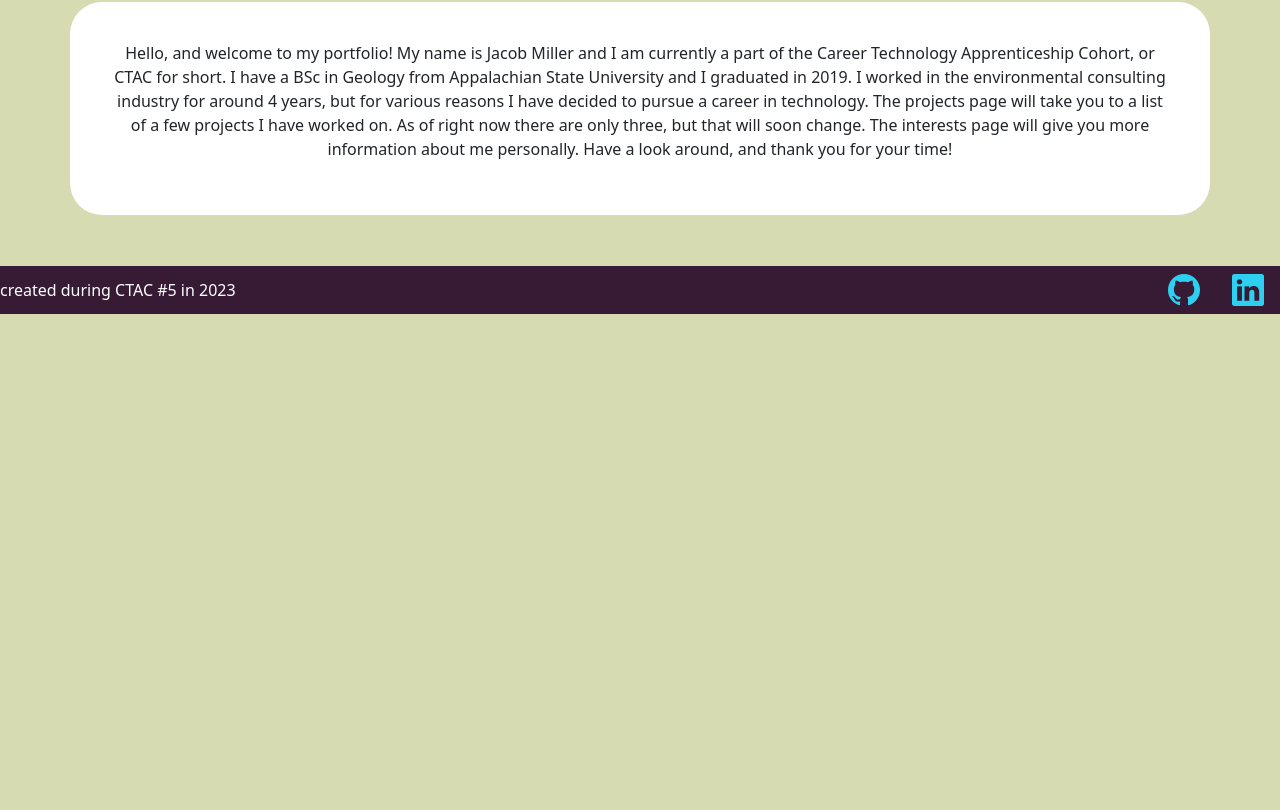
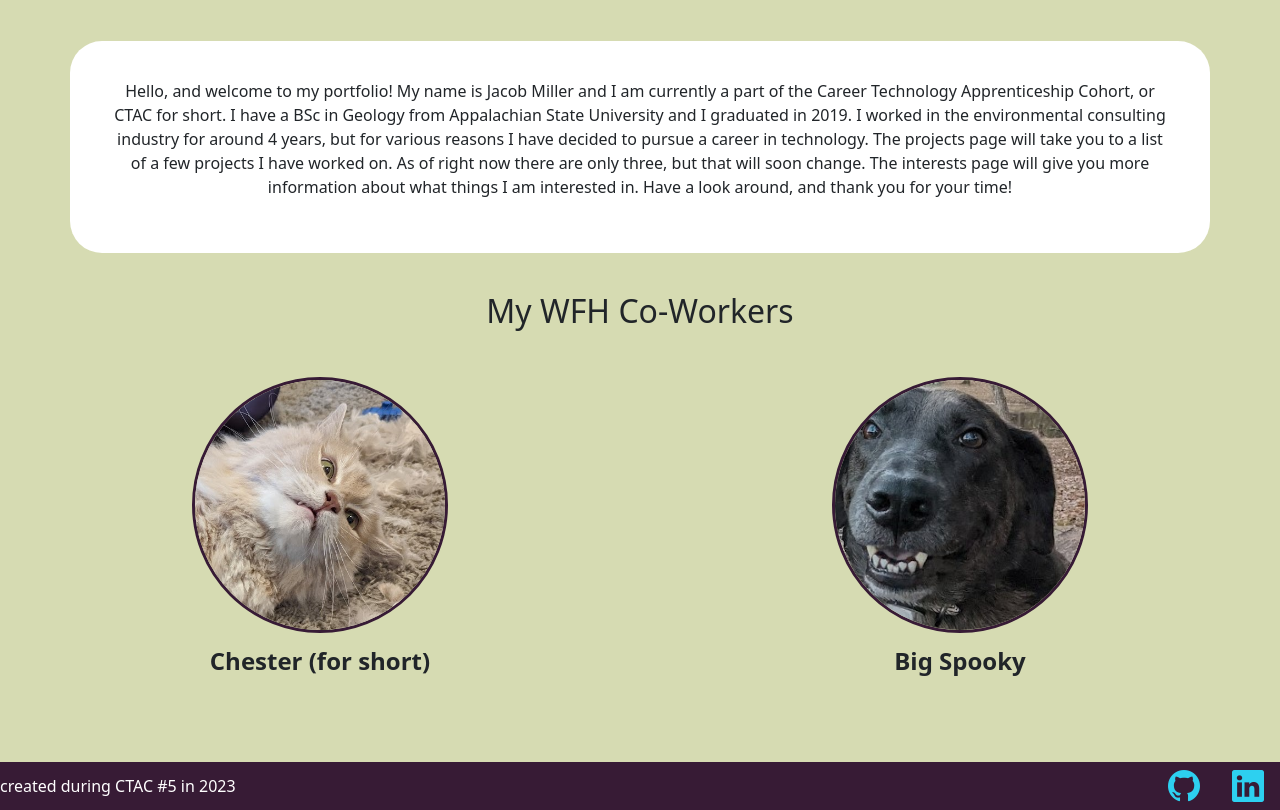
Before and after one commit to JMiller1181/personal-portfolio, a plain HTML site: page index.html in a window 1280 px wide. Shown: the part 497-1307 px from the top of the page. Before the commit the page ends 811 px from the top, so only its background shows below. Drawn offline with nearby package versions, Linux system fonts and the light colour scheme.

Commit message:
finalize style and added animals, fixed footer

```diff
--- a/index.html
+++ b/index.html
@@ -56,8 +56,31 @@
         career in technology. The projects page will take you to a list of a few
         projects I have worked on. As of right now there are only three, but
         that will soon change. The interests page will give you more information
-        about me personally. Have a look around, and thank you for your time!
+        about what things I am interested in. Have a look around, and thank you
+        for your time!
       </p>
+    </div>
+    <h2>My WFH Co-Workers</h2>
+    <div class="d-flex justify-content-around">
+      <div class="ani-pics">
+        <img
+          src="pictures/Chester.jpg"
+          alt="A picture of my cat"
+          class="animals"
+        />
+        <p><b>Chester (for short)</b></p>
+      </div>
+      <div class="ani-pics">
+        <img
+          src="pictures/Big-Spooky.jpg"
+          alt="A picture of my dog"
+          class="animals"
+        />
+        <p><b>Big Spooky</b></p>
+      </div>
+    </div>
+    <div class="d-flex">
+      <p></p>
     </div>
     <footer class="d-flex justify-content-between">
       <p class="m-0">created during CTAC #5 in 2023</p>
@@ -70,6 +93,7 @@
         ></a>
       </div>
     </footer>
+    <!-- This code was all created for this project. If you have any comments on practices I should avoid in the futre, please let me know. -->
     <!-- Bootstrap Scripts -->
     <script
       src="https://code.jquery.com/jquery-3.3.1.slim.min.js"
--- a/style.css
+++ b/style.css
@@ -32,9 +32,23 @@ h2 {
     border: solid 3px #371B35;
     border-radius: 30rem;
     justify-self: center;
-    width: 17%;
-    height: 17%;
+    width: 20%;
+    height: 20%;
     margin-bottom: 4%;
+}
+.animals {
+    border: solid 3px #371B35;
+    border-radius: 30rem;
+    justify-self: center;
+    width: 100%;
+    height: 100%;
+    margin-bottom: 4%;
+}
+.ani-pics {
+    text-align: center;
+    font-size: 1.5rem;
+    width: 20%;
+    height: 20%;
 }
 .back-drop {
     background-color: white;
```
Also changed, not shown: interests.html (+1 -1 lines), projects.html (+1 -1 lines), pictures/Big-Spooky.jpg (added), pictures/Chester.jpg (added).
